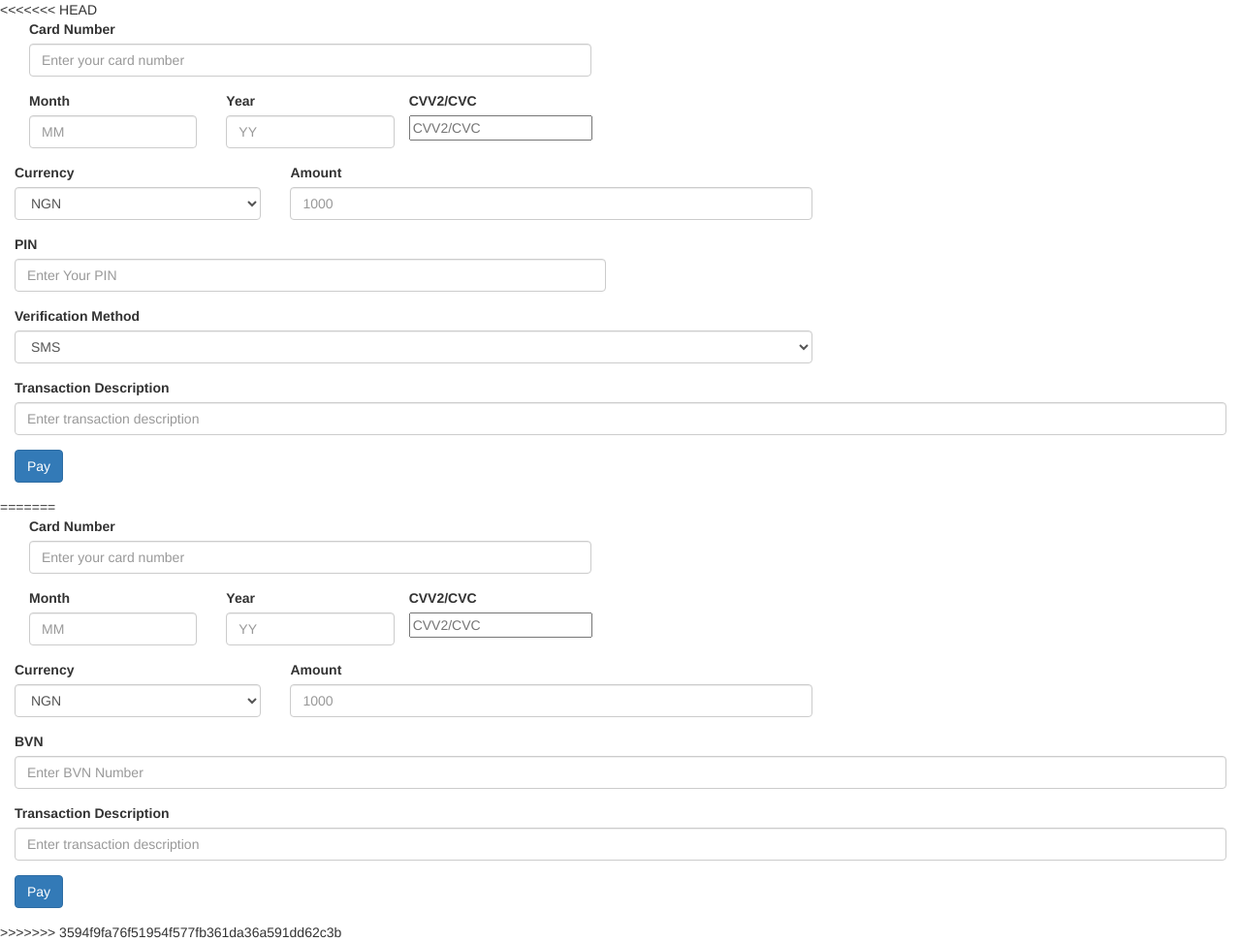
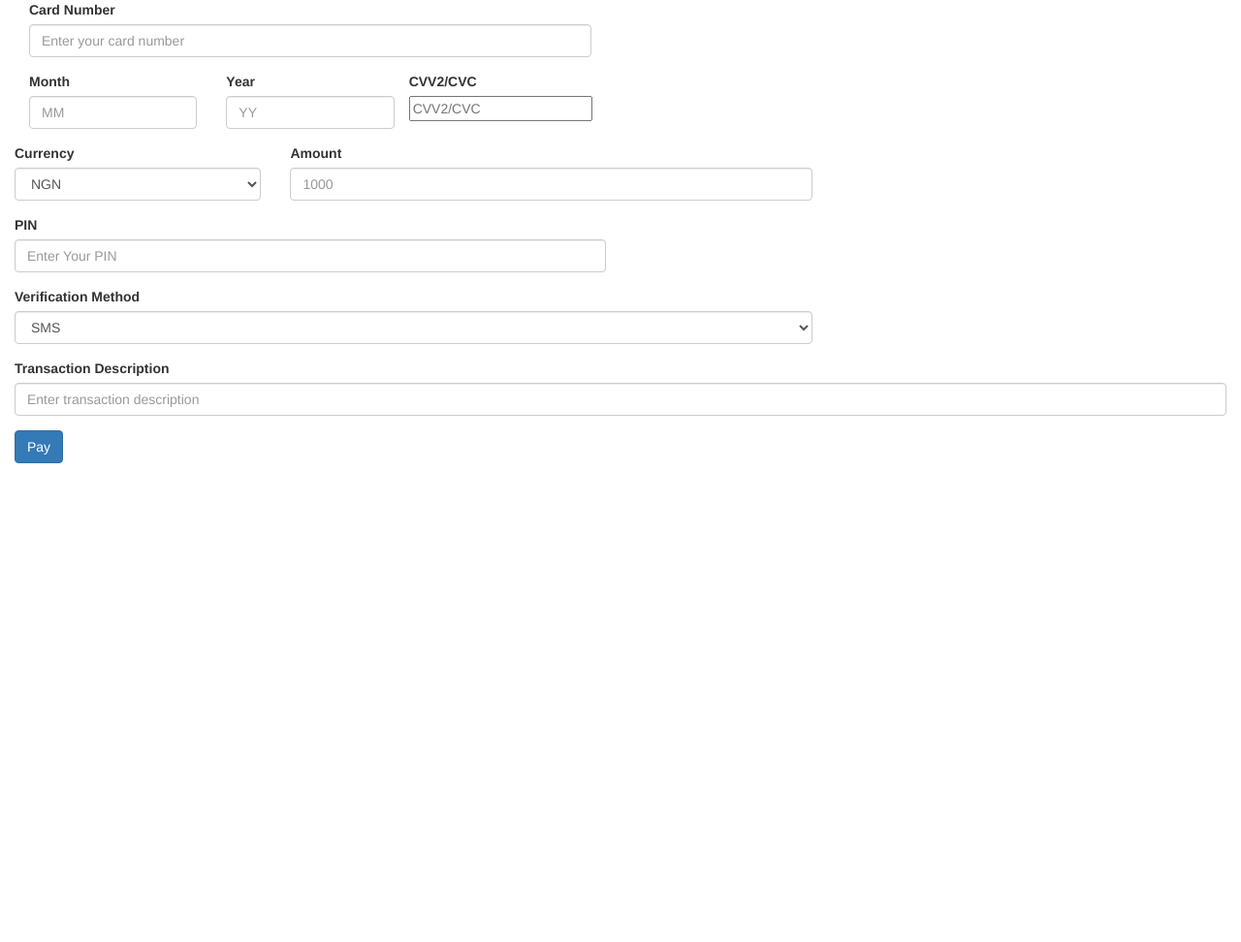
Before and after one commit to temiadesina/churchdonationapp, a website: page index.html in a window 1280 px wide. Shown: the whole page at 97% size. After the commit the page ends 800 px from the top, so only its background shows below. Drawn offline with nearby package versions, Linux system fonts and the light colour scheme.

Commit message:
updating file

```diff
--- a/index.html
+++ b/index.html
@@ -1,4 +1,4 @@
-<<<<<<< HEAD
+
 <!DOCTYPE>
 <html>
 
@@ -96,83 +96,3 @@
 </body>
 
 </html>
-=======
-<!DOCTYPE>
-<head>
-    <meta charset="utf-8">
-	<meta http-equiv="X-UA-Compatible" content="IE=edge">
-	<meta name="viewport" content="width=device-width, initial-scale=1">
-
-	<meta name="description" content="">
-	<meta name="author" content="">
-    <meta http-equiv="Content-Type" content="text/html; charset=utf-8" />
-
-</head>
-
-<body>
-    <div class="container-fluid">
-        <div class="row">
-            <div class="col-md-6">
-                <form role="form" action="/make-payment/" method="POST" id="payment-form">
-                <div class="col-sm-12">
-                    <div class="form-group">
-                        <label>Card Number</label>
-                        <input type="number" name="ccnumber" class="form-control" placeholder="Enter your card number" required>
-                    </div>
-                </div>
-                <div class="col-xs-4">
-                    <div class="form-group">
-                        <label for="">Month</label>
-                        <input type="text" name="ccdate_month" value="" class="form-control" placeholder="MM" required>
-                    </div>
-                </div>
-                <div class="col-xs-4">
-                    <div class="form-group">
-                        <label for="">Year</label>
-                        <input type="text" name="ccdate_year" class="form-control" maxlength="2" placeholder="YY" required>
-                    </div>
-                </div>
-                    <div class="form-group">
-                        <label for="">CVV2/CVC</label>
-                        <input type="number" name="cvv_value" placeholder="CVV2/CVC" maxlength="4" required>
-                    </div>
-                </div>
-                <div class="col-sm-8">
-                    <div class="form-group">
-                        <div class="row">
-                            <div class="col-xs-4">
-                                <label for="">Currency</label>
-                                <select class="form-control" name="currency" id="currency">
-                                    <option value="NGN">NGN</option>
-                                </select>
-                            </div>
-                            <div class="col-xs-8">
-                                <label for="">Amount</label>
-                                <input type="number" name="amount" class="form-control" placeholder="1000" required>
-                            </div>
-                        </div>
-                    </div>
-                </div>
-                <div class="col-sm-12">
-                    <div class="form-group">
-                        <label for="">BVN</label>
-                        <input type="text" name="bvnpin" class="form-control" placeholder="Enter BVN Number" required>
-                    </div>
-                </div>
-                <div class="col-sm-12">
-                    <div class="form-group">
-                        <label for="">Transaction Description</label>
-                        <input type="text" name="transaction_description" class="form-control" placeholder="Enter transaction description" required>
-                    </div>
-                </div>
-                <div class="col-sm-12">
-                    <div class="form-group">
-                        <button type="submit" class="btn btn-primary" id="submitpayment" name="submitpayment">Pay</button>
-                    </div>
-                </div>
-                </form>
-                </div>
-        </div>
-    </div>
-</body>
->>>>>>> 3594f9fa76f51954f577fb361da36a591dd62c3b
```
